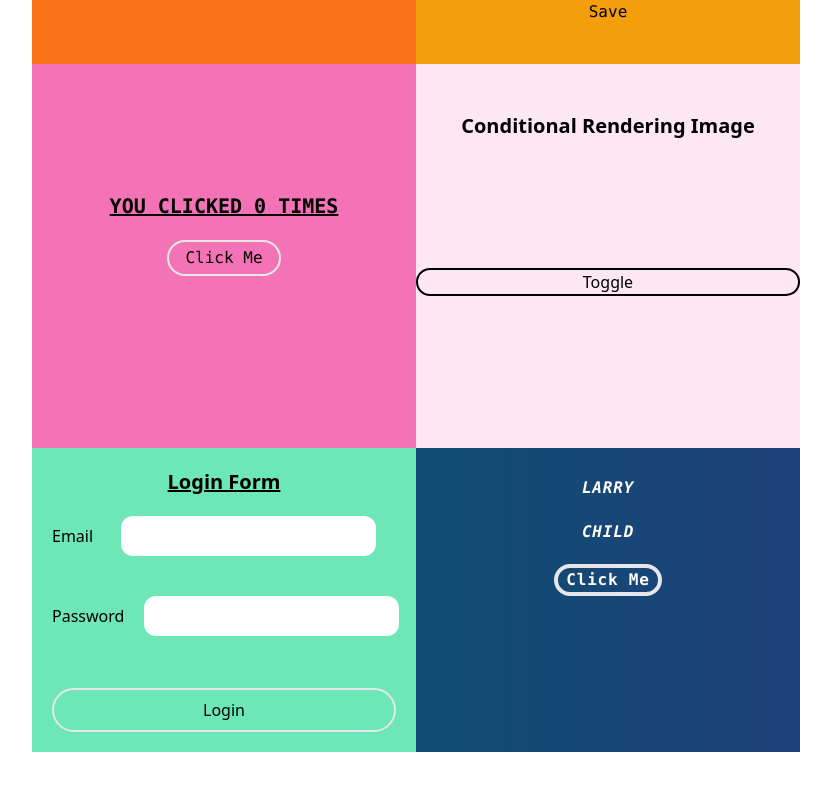
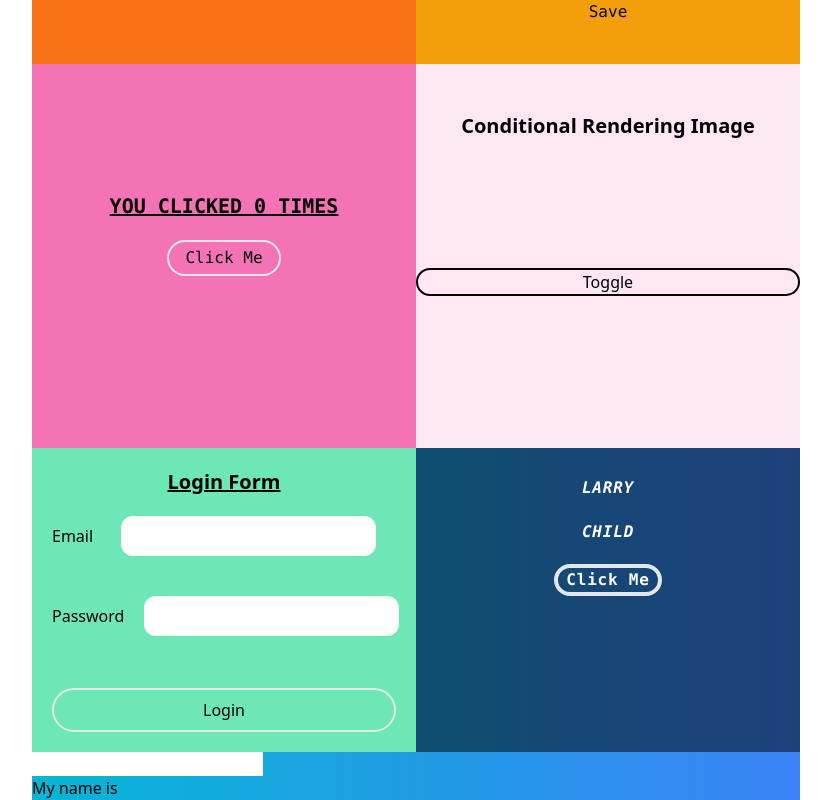
Before and after one commit to DecentraMindsCoin/hired-in-next, a Next.js app: page / in a window 1280 px wide. Shown: the part 1932-2732 px from the top of the page, without its empty margins (224-1055 px from the left). Before the commit the page ends 2684 px from the top, so only its background shows below. Built offline with nearby package versions, Linux system fonts and the light colour scheme; no server answers.

Commit message:
add useRef component to node tree

```diff
--- a/pages/index.js
+++ b/pages/index.js
@@ -22,6 +22,7 @@ import GridTraveler from '../src/components/GridTraveler'
 import CanSum from '../src/components/TargetSum'
 import ImageSlider from '../src/components/Slider/ImageSlider'
 import Parent from '../src/components/Parent'
+import UseRef from '../src/components/UseRef'
 
 // import TicTacComponent from '../src/components/TicTacComponent'
 const Home = () => {
@@ -89,6 +90,9 @@ const Home = () => {
           <div>
             <Parent />
           </div>
+          <div>
+            <UseRef />
+          </div>
           {/* <div>
                <TicTacComponent />
           </div> */}
--- /dev/null
+++ b/src/components/UseRef.js
@@ -0,0 +1,13 @@
+import React, { useState } from 'react'
+
+const UseRef = () => {
+  const [name, setName] = useState('')
+  return (
+    <div>
+      <input onChange={e => setName(e.target.value)}/>
+      <div>My name is {name} </div>
+    </div>
+  )
+}
+
+export default UseRef
```
